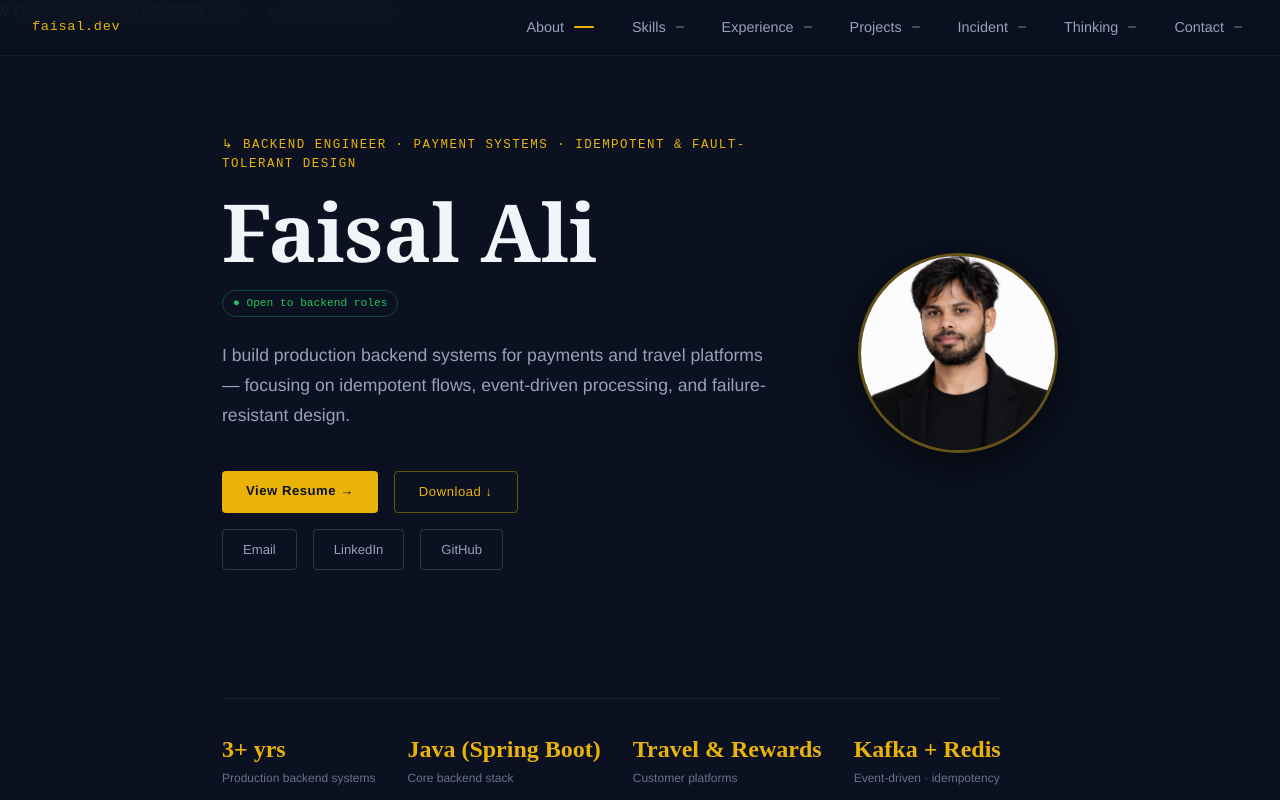
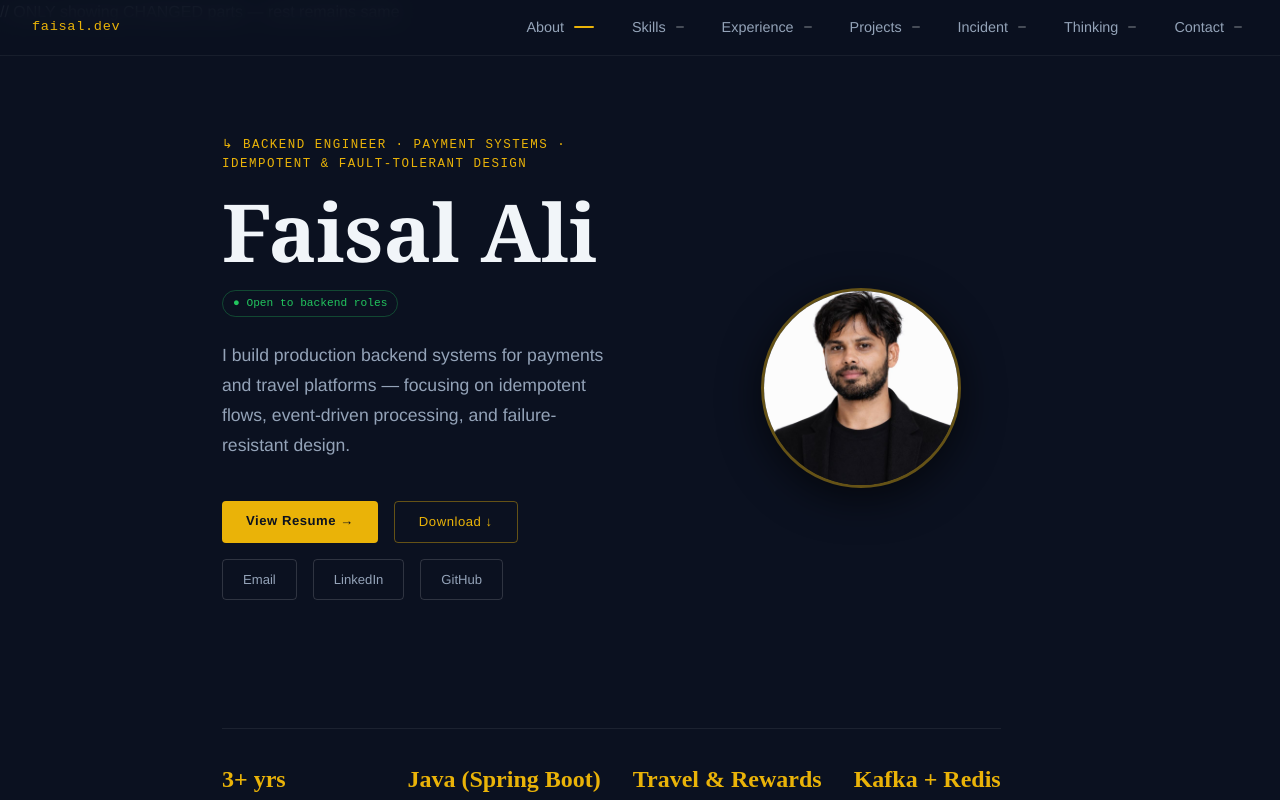
Before and after one commit to faisal-dev-ali/faisal-portfolio, a React (Vite) app: page / in a window 1280 px wide. Shown: the top 800 px of the page. Built offline with nearby package versions, Linux system fonts and the light colour scheme.

Commit message:
moved profile to public

```diff
--- a/src/Portfolio.jsx
+++ b/src/Portfolio.jsx
@@ -289,6 +289,25 @@ export default function Portfolio() {
   }
 }
 
+.hero {
+  display: flex;
+  align-items: center;
+  justify-content: space-between;
+  gap: 3rem;
+}
+
+/* MOBILE FIX */
+@media (max-width: 768px) {
+  .hero {
+    flex-direction: column;
+    text-align: center;
+  }
+
+  .hero img {
+    margin-top: 1.5rem;
+  }
+}
+
 .nav-item::after {
   content: "";
   display: block;
@@ -447,6 +466,7 @@ body { overflow-x: hidden; }
       {/* ── HERO ── */}
       <section
         id="About"
+        className="hero"
         style={{
           minHeight: "100vh",
           display: "flex",
@@ -456,7 +476,6 @@ body { overflow-x: hidden; }
           margin: "0 auto",
           padding: "7rem 2rem 4rem",
           gap: "3rem",
-          flexWrap: "wrap",
         }}
       >
         {/* LEFT */}
@@ -631,22 +650,25 @@ body { overflow-x: hidden; }
         {/* RIGHT IMAGE */}
         <div
           style={{
-            flexShrink: 0,
+            flex: 1,
             display: "flex",
             justifyContent: "center",
             alignItems: "center",
+            marginTop: "2.5rem",
           }}
         >
           <img
             src="/profile.png"
             alt="Faisal Ali"
             style={{
-              width: "clamp(140px, 20vw, 200px)",
-              height: "clamp(140px, 20vw, 200px)",
+              width: "clamp(140px, 40vw, 200px)",
+              height: "clamp(140px, 40vw, 200px)",
               borderRadius: "50%",
               objectFit: "cover",
               border: "3px solid rgba(234,179,8,0.4)",
               boxShadow: "0 10px 40px rgba(0,0,0,0.6)",
+              display: "block",
+              margin: "0 auto",
             }}
           />
         </div>
```
